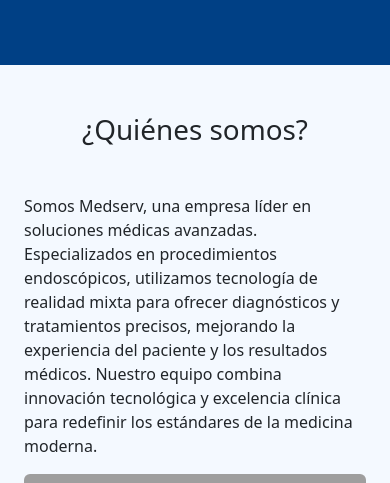
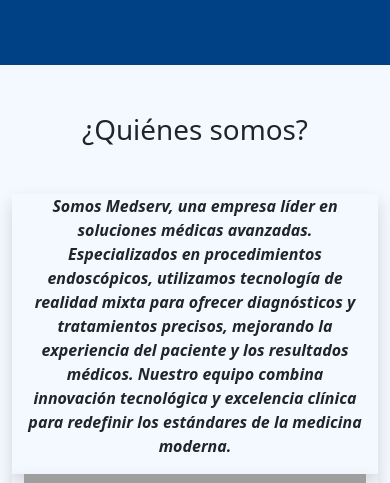
Before and after one commit to DiInfantas/MedServ, a Django app: page / in a window 390 px wide. Shown: the part 215-698 px from the top of the page. Run offline with Django 5.2, Linux system fonts and the light colour scheme; grey boxes are pictures that could not be loaded.

Commit message:
tamos listos

```diff
--- a/core/templates/core/index.html
+++ b/core/templates/core/index.html
@@ -7,7 +7,7 @@
     <meta name="viewport" content="width=device-width, initial-scale=1.0">
     <link rel="stylesheet" href="../../static/css/styles.css">
     <title>Medserv - Innovación en Endoscopía</title>
-    <link rel="icon" href="{% static 'img/MedservIcon.ico' %}" type="image/x-icon">
+    <link rel="icon" href="{% static 'img/MedservLogo.png' %}" type="image/x-icon">
 
     <link href="https://cdn.jsdelivr.net/npm/bootstrap@5.3.2/dist/css/bootstrap.min.css" rel="stylesheet"
         integrity="sha384-T3c6CoIi6uLrA9TneNEoa7RxnatzjcDSCmG1MXxSR1GAsXEV/Dwwykc2MPK8M2HN" crossorigin="anonymous">
@@ -56,7 +56,7 @@
                 </div>
                 <div class="col">
                     <h4 class="text-light"><strong>Endoscopía con Realidad Mixta</strong></h1>
-                    <p class="text-light"><i>Innovación y precisión al servicio de tu salud</i></p>
+                        <p class="text-light"><i>Innovación y precisión al servicio de tu salud</i></p>
                 </div>
 
             </div>
@@ -66,13 +66,24 @@
     <div class="container-fluid">
         <section id="nosotros" class="my-5">
             <h1 class="text-center my-5">¿Quiénes somos?</h1>
-            <div class="container">
+            <div class="container-fluid">
                 <div class="row">
-                    <div class="col-md-6 d-flex align-items-center">
-                        <p>Somos Medserv, una empresa líder en soluciones médicas avanzadas. Especializados en procedimientos endoscópicos, utilizamos tecnología de realidad mixta para ofrecer diagnósticos y tratamientos precisos, mejorando la experiencia del paciente y los resultados médicos. Nuestro equipo combina innovación tecnológica y excelencia clínica para redefinir los estándares de la medicina moderna.</p>
+                    <div class="col-sm-6 d-flex align-items-center text-center shadow">
+                        <p><i><strong>
+                            Somos Medserv, una empresa líder en soluciones médicas avanzadas. Especializados en
+                            procedimientos endoscópicos, utilizamos tecnología de realidad mixta para ofrecer
+                            diagnósticos y tratamientos precisos, mejorando la experiencia del paciente y los resultados
+                            médicos. Nuestro equipo combina innovación tecnológica y excelencia clínica para redefinir
+                            los estándares de la medicina moderna.
+
+                        </strong></i></p>
                     </div>
-                    <div class="col-md-6">
-                        <img src="{% static 'img/NosotrosMedserv.jpg' %}" class="img-fluid rounded" alt="Equipo Medserv">
+                    <div class="col-sm-6 d-flex align-items-center shadow">
+                        <iframe width="100%" height="300px"
+                            src="https://www.youtube.com/embed/22qHZZeQ2hc?si=d0sDd_lN0UE9KZ2Y"
+                            title="YouTube video player" frameborder="0"
+                            allow="accelerometer; autoplay; clipboard-write; encrypted-media; gyroscope; picture-in-picture; web-share"
+                            referrerpolicy="strict-origin-when-cross-origin" allowfullscreen></iframe>
                     </div>
                 </div>
             </div>
@@ -80,32 +91,35 @@
 
         <section id="servicios" class="my-5">
             <h1 class="text-center my-5">Servicios</h1>
-            <div class="container">
-                <div class="row row-cols-1 row-cols-md-2 g-4">
-                    <div class="col-md-4">
+            <div class="container-fluid">
+                <div class="row row-cols-1 row-cols-md-3 g-4">
+                    <div class="col">
                         <div class="card text-center h-100">
-                            <img src="{% static 'img/Endoscopia.jpg' %}" class="card-img-top" alt="Endoscopia">
+                            <img src="{% static 'img/Media1.svg' %}" class="card-img-top custom-img" alt="Endoscopia">
                             <div class="card-body">
                                 <h5 class="card-title">Endoscopía Avanzada</h5>
-                                <p class="card-text">Procedimientos endoscópicos de precisión asistidos con tecnología de realidad mixta para diagnósticos más rápidos y efectivos.</p>
+                                <p class="card-text">Procedimientos endoscópicos de precisión asistidos con tecnología
+                                    de realidad mixta para diagnósticos más rápidos y efectivos.</p>
                             </div>
                         </div>
                     </div>
-                    <div class="col-md-4">
+                    <div class="col">
                         <div class="card text-center h-100">
-                            <img src="{% static 'img/CapacitacionMedica.jpg' %}" class="card-img-top" alt="Capacitación Médica">
+                            <img src="{% static 'img/Media2.svg' %}" class="card-img-top custom-img" alt="Capacitación Médica">
                             <div class="card-body">
                                 <h5 class="card-title">Capacitación Médica</h5>
-                                <p class="card-text">Entrenamiento para profesionales de la salud con simuladores de realidad aumentada, mejorando la práctica clínica.</p>
+                                <p class="card-text">Entrenamiento para profesionales de la salud con simuladores de
+                                    realidad aumentada, mejorando la práctica clínica.</p>
                             </div>
                         </div>
                     </div>
-                    <div class="col-md-4">
+                    <div class="col">
                         <div class="card text-center h-100">
-                            <img src="{% static 'img/Diagnostico.jpg' %}" class="card-img-top" alt="Diagnóstico">
+                            <img src="{% static 'img/Media3.svg' %}" class="card-img-top custom-img" alt="Diagnóstico">
                             <div class="card-body">
                                 <h5 class="card-title">Diagnósticos Avanzados</h5>
-                                <p class="card-text">Análisis detallados y personalizados gracias a la integración de modelos 3D y visualizaciones interactivas.</p>
+                                <p class="card-text">Análisis detallados y personalizados gracias a la integración de
+                                    modelos 3D y visualizaciones interactivas.</p>
                             </div>
                         </div>
                     </div>
@@ -113,27 +127,41 @@
             </div>
         </section>
 
+        <style>
+            .card {
+                border: 1px solid #e3e3e3;
+                box-shadow: 0 4px 6px rgba(0, 0, 0, 0.1);
+                border-radius: 10px;
+            }
+
+            .card .card-img-top {
+                height: 150px; /* Ajustar altura para reducir tamaño */
+                width: auto; /* Mantener proporción */
+                object-fit: contain; /* Evitar recortes indeseados */
+                margin-top: 15px; /* Añadir espacio arriba */
+            }
+
+            .card .card-body {
+                padding: 15px;
+            }
+
+            .h-100 {
+                height: 100%; /* Garantizar que todas las tarjetas tengan el mismo tamaño */
+            }
+
+            .row-cols-md-3 .col {
+                display: flex;
+                justify-content: center;
+            }
+        </style>
+
+
         <section id="contacto" class="my-5">
             <h1 class="text-center my-5">Contacto</h1>
-            <div class="container">
-                <form id="formulario-contacto" class="row g-3">
-                    {% csrf_token %}
-                    <div class="col-md-6">
-                        <label for="nombre" class="form-label">Nombre</label>
-                        <input type="text" class="form-control" id="nombre" placeholder="Nombre" name="nombreCliente" required>
-                    </div>
-                    <div class="col-md-6">
-                        <label for="email" class="form-label">Email</label>
-                        <input type="email" class="form-control" id="email" placeholder="Correo electrónico" name="correoElectronico" required>
-                    </div>
-                    <div class="col-md-12">
-                        <label for="consulta" class="form-label">Consulta</label>
-                        <textarea class="form-control" id="consulta" name="consulta" placeholder="Escribe tu consulta aquí..." rows="4" required></textarea>
-                    </div>
-                    <div class="col-12">
-                        <button class="btn btn-primary" type="submit">Enviar</button>
-                    </div>
-                </form>
+            <div class="container-fluid">
+                <iframe
+                    src="https://docs.google.com/forms/d/e/1FAIpQLSd_AWi1i8Z8yv2QECUJzbX9WP3LJ2c28iMghWCoT22llD9LBQ/viewform?embedded=true"
+                    width="100%" height="1000px" frameborder="0" marginheight="20" marginwidth="20">Cargando…</iframe>
             </div>
         </section>
     </div>
```
Also changed, not shown: PowerSecurity/settings.py (+12 -2 lines), admin-interface/favicon/MedServLogo.png (added), admin-interface/favicon/MedServLogo_8dzZAwc.png (added), admin-interface/logo/MedServLogo.png (added), admin-interface/logo/MedServLogo_nKxEyle.png (added), core/media/admin-interface/favicon/MedServLogo.png (added), core/media/admin-interface/logo/MedServLogo.png (added), core/static/img/Media1.svg (added), core/static/img/Media2.svg (added), core/static/img/Media3.svg (added), db.sqlite3.
